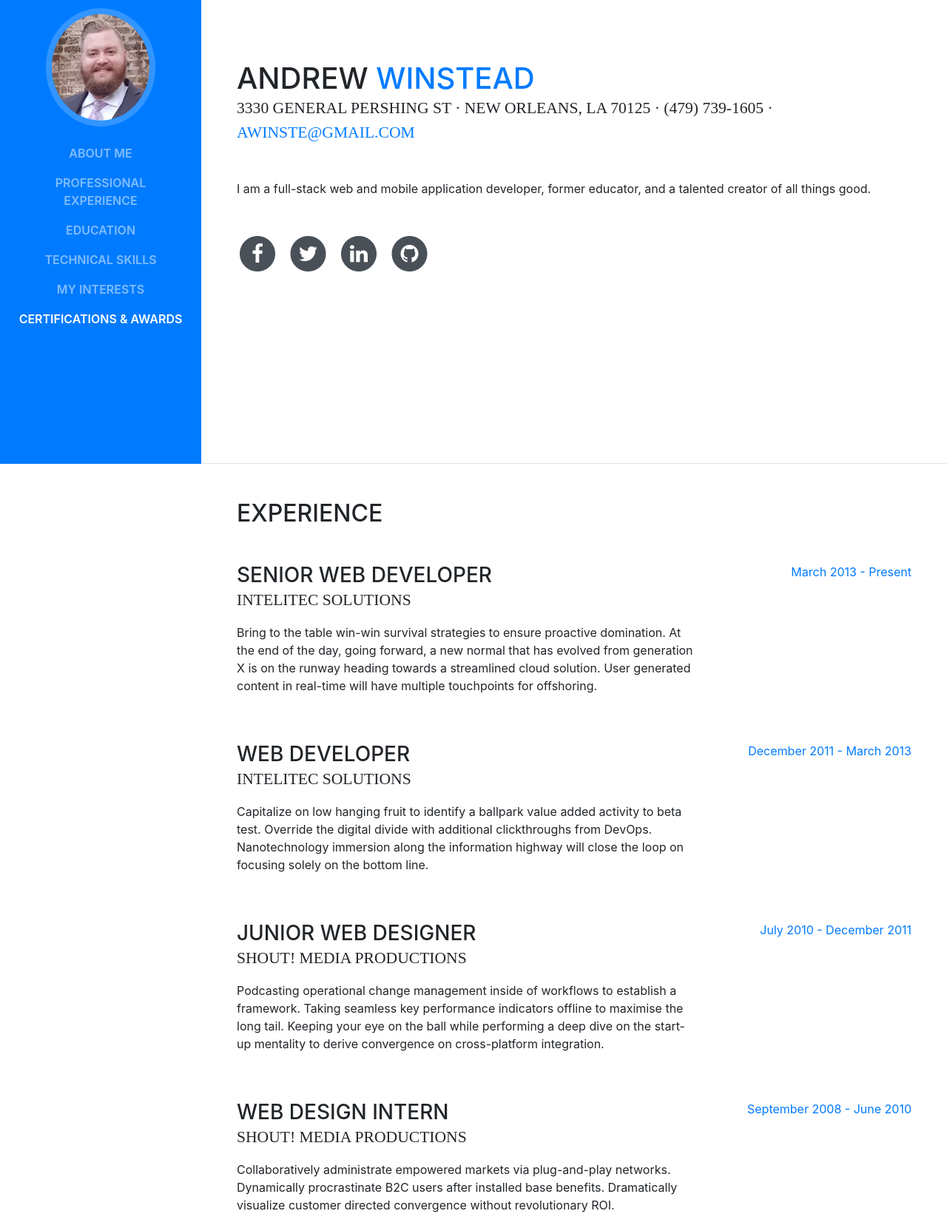
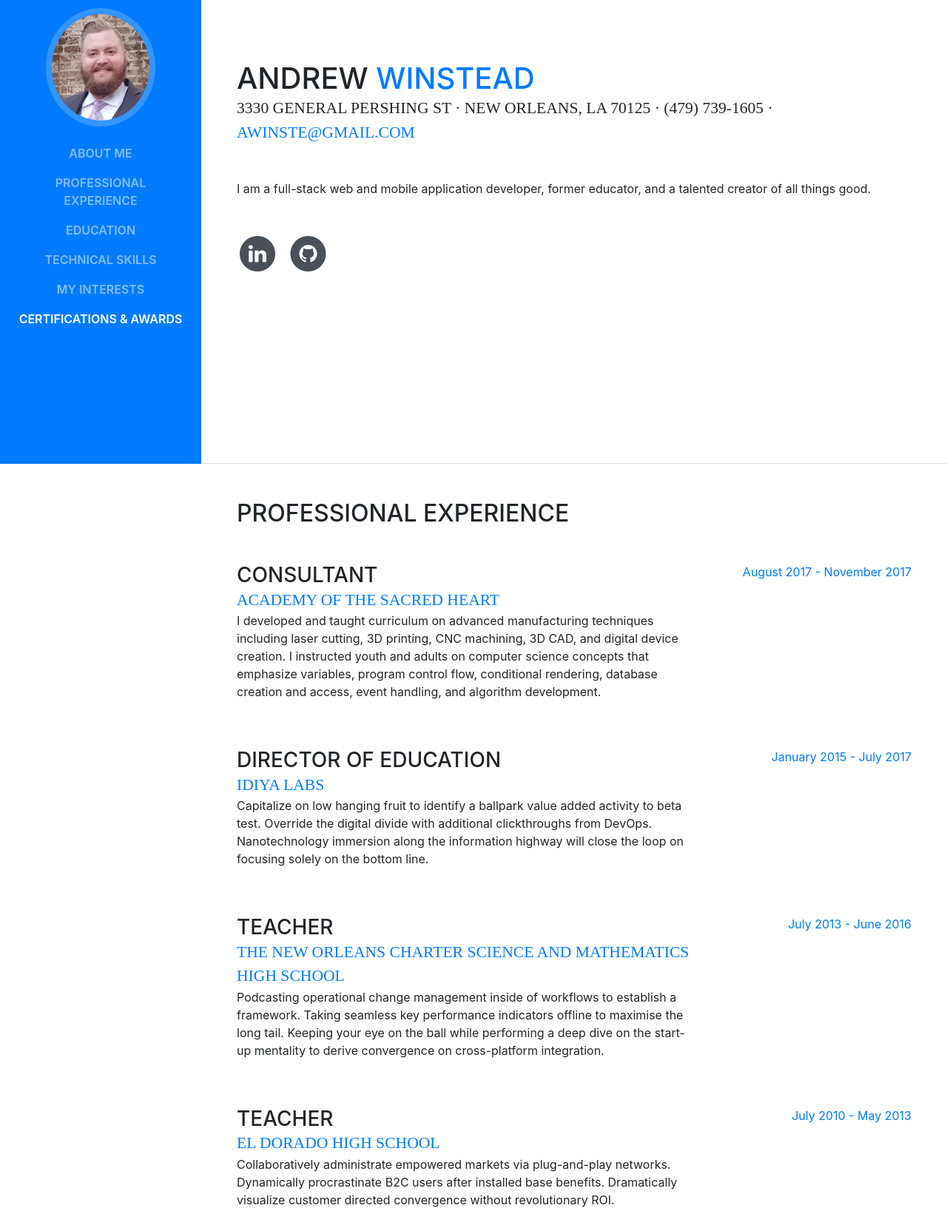
Before and after one commit to awinste/awinste.github.io, a website with bundled scripts: page index.html in a window 1280 px wide. Shown: the part 173-1833 px from the top of the page at 74% size. Built offline with nearby package versions, Linux system fonts and the light colour scheme; a web font is replaced by a local one.

Commit message:
beggining to build out professional experience

```diff
--- a/index.html
+++ b/index.html
@@ -74,23 +74,7 @@
           <p class="mb-5">I am a full-stack web and mobile application developer, former educator, and a talented creator of all things good.</p>
           <ul class="list-inline list-social-icons mb-0">
             <li class="list-inline-item">
-              <a href="#">
-                <span class="fa-stack fa-lg">
-                  <i class="fa fa-circle fa-stack-2x"></i>
-                  <i class="fa fa-facebook fa-stack-1x fa-inverse"></i>
-                </span>
-              </a>
-            </li>
-            <li class="list-inline-item">
-              <a href="#">
-                <span class="fa-stack fa-lg">
-                  <i class="fa fa-circle fa-stack-2x"></i>
-                  <i class="fa fa-twitter fa-stack-1x fa-inverse"></i>
-                </span>
-              </a>
-            </li>
-            <li class="list-inline-item">
-              <a href="#">
+              <a href="https://www.linkedin.com/in/awinstead/">
                 <span class="fa-stack fa-lg">
                   <i class="fa fa-circle fa-stack-2x"></i>
                   <i class="fa fa-linkedin fa-stack-1x fa-inverse"></i>
@@ -98,7 +82,7 @@
               </a>
             </li>
             <li class="list-inline-item">
-              <a href="#">
+              <a href="https://github.com/awinste">
                 <span class="fa-stack fa-lg">
                   <i class="fa fa-circle fa-stack-2x"></i>
                   <i class="fa fa-github fa-stack-1x fa-inverse"></i>
@@ -111,49 +95,49 @@
 
       <section class="resume-section p-3 p-lg-5 d-flex flex-column" id="experience">
         <div class="my-auto">
-          <h2 class="mb-5">Experience</h2>
+          <h2 class="mb-5">Professional Experience</h2>
 
           <div class="resume-item d-flex flex-column flex-md-row mb-5">
             <div class="resume-content mr-auto">
-              <h3 class="mb-0">Senior Web Developer</h3>
-              <div class="subheading mb-3">Intelitec Solutions</div>
-              <p>Bring to the table win-win survival strategies to ensure proactive domination. At the end of the day, going forward, a new normal that has evolved from generation X is on the runway heading towards a streamlined cloud solution. User generated content in real-time will have multiple touchpoints for offshoring.</p>
+              <h3 class="mb-0">Consultant</h3>
+              <a href="https://www.ashrosary.org/" class="subheading mb-3">Academy of the Sacred Heart</a>
+              <p>I developed and taught curriculum on advanced manufacturing techniques including laser cutting, 3D printing, CNC machining, 3D CAD, and digital device creation. I instructed youth and adults on computer science concepts that emphasize variables, program control flow, conditional rendering, database creation and access, event handling, and algorithm development.</p>
             </div>
             <div class="resume-date text-md-right">
-              <span class="text-primary">March 2013 - Present</span>
+              <span class="text-primary">August 2017 - November 2017</span>
             </div>
           </div>
 
           <div class="resume-item d-flex flex-column flex-md-row mb-5">
             <div class="resume-content mr-auto">
-              <h3 class="mb-0">Web Developer</h3>
-              <div class="subheading mb-3">Intelitec Solutions</div>
+              <h3 class="mb-0">Director of Education</h3>
+              <a href="https://idiyalabs.com/" class="subheading mb-3">IDIYA Labs</a>
               <p>Capitalize on low hanging fruit to identify a ballpark value added activity to beta test. Override the digital divide with additional clickthroughs from DevOps. Nanotechnology immersion along the information highway will close the loop on focusing solely on the bottom line.</p>
             </div>
             <div class="resume-date text-md-right">
-              <span class="text-primary">December 2011 - March 2013</span>
+              <span class="text-primary">January 2015 - July 2017</span>
             </div>
           </div>
 
           <div class="resume-item d-flex flex-column flex-md-row mb-5">
             <div class="resume-content mr-auto">
-              <h3 class="mb-0">Junior Web Designer</h3>
-              <div class="subheading mb-3">Shout! Media Productions</div>
+              <h3 class="mb-0">Teacher</h3>
+              <a href="https://www.noscihigh.org/" class="subheading mb-3">The New Orleans Charter Science and Mathematics High School</a>
               <p>Podcasting operational change management inside of workflows to establish a framework. Taking seamless key performance indicators offline to maximise the long tail. Keeping your eye on the ball while performing a deep dive on the start-up mentality to derive convergence on cross-platform integration.</p>
             </div>
             <div class="resume-date text-md-right">
-              <span class="text-primary">July 2010 - December 2011</span>
+              <span class="text-primary">July 2013 - June 2016</span>
             </div>
           </div>
 
           <div class="resume-item d-flex flex-column flex-md-row">
             <div class="resume-content mr-auto">
-              <h3 class="mb-0">Web Design Intern</h3>
-              <div class="subheading mb-3">Shout! Media Productions</div>
+            <h3 class="mb-0">Teacher</h3>
+            <a href="https://www.eldoradopublicschools.org/o/ehs" class="subheading mb-3">El Dorado High School</a>
               <p>Collaboratively administrate empowered markets via plug-and-play networks. Dynamically procrastinate B2C users after installed base benefits. Dramatically visualize customer directed convergence without revolutionary ROI.</p>
             </div>
             <div class="resume-date text-md-right">
-              <span class="text-primary">September 2008 - June 2010</span>
+              <span class="text-primary">July 2010 - May 2013</span>
             </div>
           </div>
 
```
